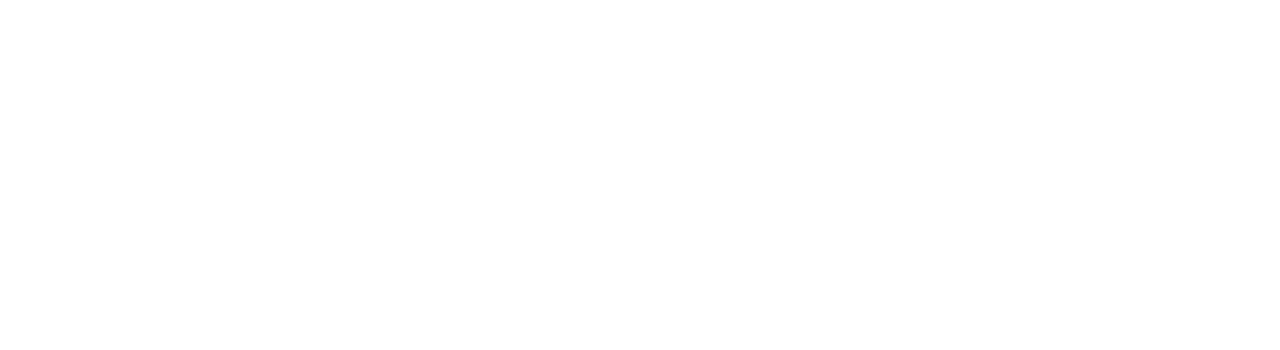
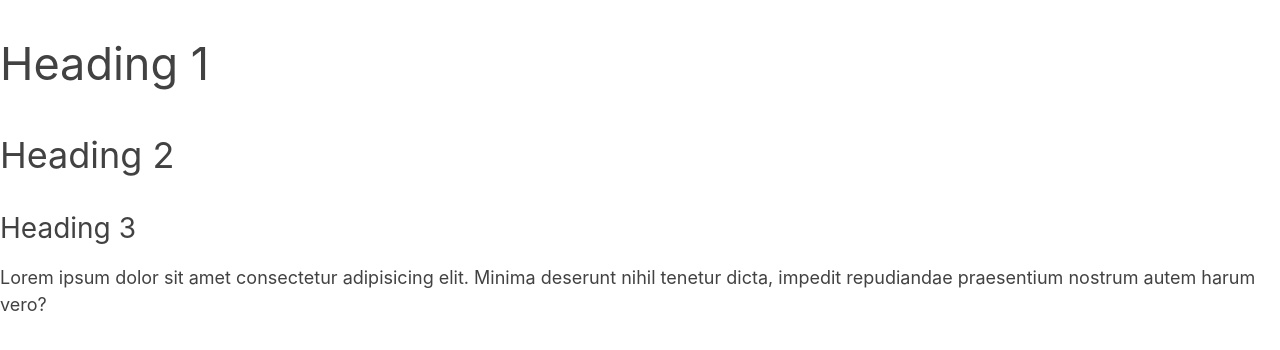
Before and after one commit to yntpdotme/zerodha-landing-replica, a plain HTML site: page 0-1/assignments/week-0/index.html in a window 1280 px wide. Drawn offline with Linux system fonts and the light colour scheme.

Commit message:
style: implement font styling

```diff
--- a/0-1/assignments/week-0/css/styles.css
+++ b/0-1/assignments/week-0/css/styles.css
@@ -13,3 +13,57 @@
 	--color-body: #424242;
 	--color-body-lighter: #666;
 }
+
+/* ----- Typography ----- */
+
+html {
+	/* 62.5% of 16px = 10px */
+	font-size: 62.5%;
+}
+
+body {
+	color: var(--color-body);
+	font-family: Inter, Arial, Helvetica, sans-serif;
+	font-size: 2rem;
+	line-height: 1.5;
+}
+
+h1,
+h2,
+h3 {
+	color: var(--color-body);
+	font-weight: 400;
+	margin-bottom: 1rem;
+}
+
+h1 {
+	font-size: 4rem;
+}
+
+h2 {
+	font-size: 3.2rem;
+}
+
+h3 {
+	font-size: 2.4rem;
+	line-height: 1.3;
+}
+
+@media screen and (min-width: 1024px) {
+	/* For Laptops and Desktops */
+	body {
+		font-size: 1.8rem;
+	}
+
+	h1 {
+		font-size: 4.5rem;
+	}
+
+	h2 {
+		font-size: 3.6rem;
+	}
+
+	h3 {
+		font-size: 2.8rem;
+	}
+}
--- a/0-1/assignments/week-0/index.html
+++ b/0-1/assignments/week-0/index.html
@@ -7,5 +7,14 @@
 		<link rel="stylesheet" href="./css/normalize.css" />
 		<link rel="stylesheet" href="./css/styles.css" />
 	</head>
-	<body></body>
+	<body>
+		<h1>Heading 1</h1>
+		<h2>Heading 2</h2>
+		<h3>Heading 3</h3>
+		<p>
+			Lorem ipsum dolor sit amet consectetur adipisicing elit. Minima deserunt
+			nihil tenetur dicta, impedit repudiandae praesentium nostrum autem harum
+			vero?
+		</p>
+	</body>
 </html>
```
